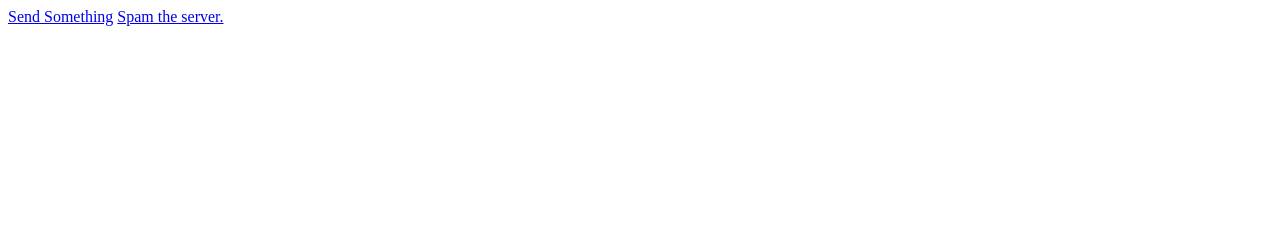
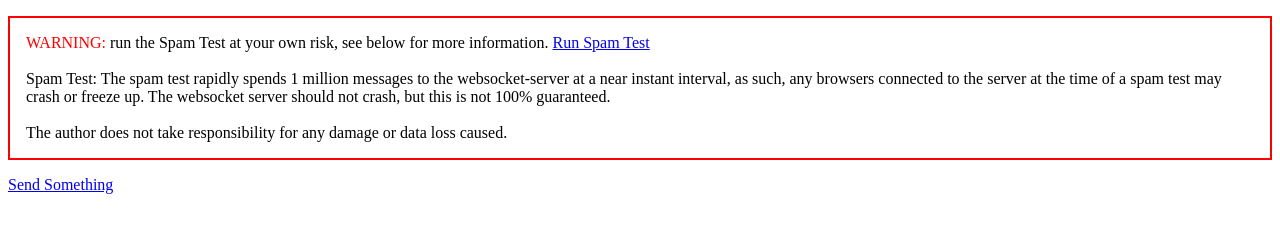
Before and after one commit to ThisIsMissEm/node-websocket-server, a website: page examples/client.html in a window 1280 px wide. Drawn offline with Linux system fonts and the light colour scheme.

Commit message:
Adding more information about the spam test & adding back in the echoing of messages to the connected clients.

```diff
--- a/examples/client.html
+++ b/examples/client.html
@@ -4,8 +4,11 @@
     <title>node-websocket-server test</title>
   </head>
   <body>
+		<p style="padding: 1em; border: 2px solid red;">
+			<span style="color:red;">WARNING:</span> run the Spam Test at your own risk, see below for more information. <a href="#" id="spam">Run Spam Test</a><br /><br />
+Spam Test: The spam test rapidly spends 1 million messages to the websocket-server at a near instant interval, as such, any browsers connected to the server at the time of a spam test may crash or freeze up. The websocket server should not crash, but this is not 100% guaranteed.<br/><br />
+The author does not take responsibility for any damage or data loss caused.</p>
 	  <a href="#" id="send">Send Something</a>
-	<a href="#" id="spam">Spam the server.</a>
 		<div id="log"></div>
     <script type="text/javascript">
 		document.getElementById("send").addEventListener("click", function(){
--- a/examples/echo-server.js
+++ b/examples/echo-server.js
@@ -29,7 +29,7 @@ server.addListener("connection", function(conn){
 
   conn.addListener("message", function(message){
     log([message.length, JSON.stringify(message)].join(" | "));
-//    server.broadcast("<"+conn._id+"> "+message);
+    server.broadcast("<"+conn._id+"> "+message);
   });
 });
 
```
